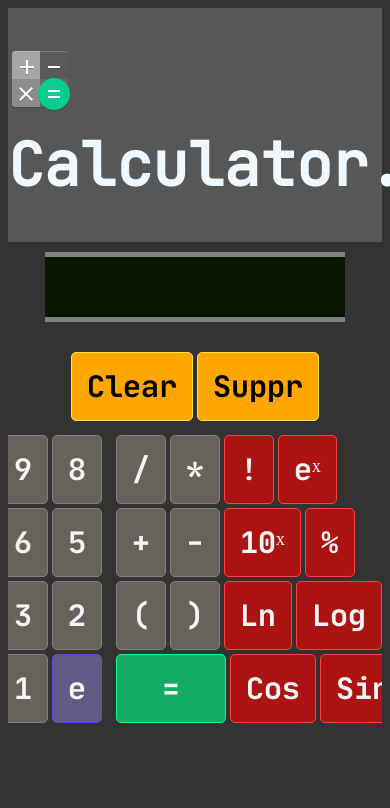
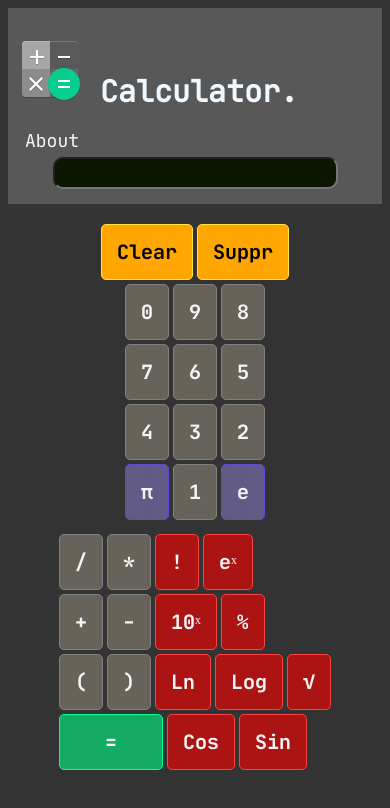
Before and after one commit to NkABO074/Calculator., a plain HTML site: page index.html in a window 390 px wide. Drawn offline with Linux system fonts and the light colour scheme.

Commit message:
I adabt the css for mobile

```diff
--- a/Styles/body.css
+++ b/Styles/body.css
@@ -9,13 +9,15 @@
 }
 
 .AllKeys {
-    padding-left: 10%;
-    padding-right: 10%;
-    overflow: auto;
+    /*display: flex;*/
+    padding-left: auto;
+    padding-right: auto;
+    /*overflow: auto;*/
 }
 
 body {
     background-color: rgba(0, 0, 0, 0.800);
+    flex-wrap: wrap;
     display: flex;
     flex-direction: column;
     justify-content: space-between;
@@ -25,18 +27,18 @@ body {
     display: flex;
     /*align-content: space-between;*/
     justify-content: center;
-    overflow: auto;
+    /*overflow: auto;*/
 }
 
 .screen {
     background-color: rgb(10, 22, 0);
     color: white;
-    font-size: 40px;
+    font-size: 20px;
     font-family: 'Brains';
-    border:5px solid gray;
+    /*border:5px solid gray;*/
     border-radius: 10px;
-    margin: 10px;
-    padding: 5px;
+    margin: 5px;
+    padding: 2px;
 }
 
 .numpad-zone-supp {
@@ -52,6 +54,7 @@ body {
     /*justify-content: center;*/
     align-content: space-evenly;
 }
+
 /*Basic Key*/
 .touch{
     background-color: rgba(179, 168, 148, 0.415);
@@ -61,7 +64,7 @@ body {
     backdrop-filter: blur(10px);
     color:whitesmoke;
     padding: 15px;
-    font-size: 30px;
+    font-size: 20px;
     margin: 2px;
 }
 .touch:active {
@@ -83,7 +86,7 @@ body {
     /*padding: 15px;*/
     padding-right: 45px;
     padding-left: 45px;
-    font-size: 30px;
+    font-size: 20px;
     margin: 2px;
 }
 .touchEqual:active {
@@ -104,7 +107,7 @@ body {
     backdrop-filter: blur(10px);
     color:whitesmoke;
     padding: 15px;
-    font-size: 30px;
+    font-size: 20px;
     margin: 2px;
 }
 .touchFn:active{
@@ -124,7 +127,7 @@ body {
     backdrop-filter: blur(10px);
     color:rgb(0, 0, 0);
     padding: 15px;
-    font-size: 30px;
+    font-size: 20px;
     margin: 2px;
 }
 .touchDel:active{
@@ -145,7 +148,7 @@ body {
     backdrop-filter: blur(10px);
     color:whitesmoke;
     padding: 15px;
-    font-size: 30px;
+    font-size: 20px;
     margin: 2px;
 }
 .touchConst:active {
@@ -159,9 +162,11 @@ body {
 /**/
 .container {
     display: flex;
+    flex-direction: column;
     justify-content: center;
     align-items: center;
     height: 100%;
+    /*margin-top: 180px;*/
 }
 
 .calcPartFunc {
--- a/Styles/head.css
+++ b/Styles/head.css
@@ -3,23 +3,28 @@
     src: url('/Fonts/JetBrainsMono-1.0.3/web/woff/JetBrainsMono-Regular.woff') format('woff');
 }
 
+#title-of-head {
+    margin-right: auto;
+}
+
 header {
     background-color: rgba(128, 128, 128,0.480);
-   /* padding: 10px;*/
-    display: flex;
+    padding: 10px;
+    /*display: flex;*/
     font-family: 'Brains';
-    backdrop-filter: blur(10px);
+    /*backdrop-filter: blur(10px);*/
     color: aliceblue;
-    justify-content: space-around;
+    align-items: center;
+    /*flex-wrap: wrap;*/
+    /*position: fixed;*/
 }
 
 
 nav {
-    display: flex;
-    /*flex-direction: row;*/
-    align-items: center;
+    /*display: flex;*/
+    /*align-items: center;*/
     overflow: auto;
-    font-size: 20px;
+    font-size: 18px;
 }
 
 a {
@@ -30,11 +35,10 @@ a {
 a:hover {
     text-decoration: none;
     color: aliceblue;
-    padding: 7px;
     text-shadow: 0 4px 8px rgba(0, 0, 0, 0.5);
 }
 
 
 h1 {
-    font-size: 60px;
+    font-size: 30px;
 }
--- a/index.html
+++ b/index.html
@@ -9,9 +9,11 @@
         <title>Calculator.</title>
         <meta name="" content="">
         <meta name="viewport" content="width=device-width, initial-scale=1">
+
         <link rel="stylesheet" href="Styles/head.css">
         <link rel="stylesheet" href="Styles/body.css">
         <link rel="stylesheet" href="Styles/feet.css">
+
     </head>
 
     <header>
@@ -21,27 +23,30 @@
         <nav>
                 <div id="About-link" ><a href="#" id="openPopup">About</a></div>
         </nav>
-
+        <div>
+        <!--Calculator Screen-->
+        <form id="button-form" class="AllKeys">
+            <div id="number-screen">
+                <input type="text" name="" id="Calculator-screen" class="screen" >
+                <!--<input type="text" name="" id="Calculator-result" class="screen" >-->
+            </div>
+        <!---->
+        </div>
     </header>
 
 
     <body>
 
-        <!--Calculator Screen-->
-        <form id="button-form" class="AllKeys">
-        <div id="number-screen">
-            <input type="text" name="" id="Calculator-screen" class="screen" >
-            <!--<input type="text" name="" id="Calculator-result" class="screen" >-->
-        </div>
-                <!---->
+
                 <br>
-                <!--Del Keys-->
+
+            <div class="container">
+                 <!--Del Keys-->
                 <div id="number-cleaning" class="numpad-zone-supp">
                     <input type="button" value="Clear" class="touchDel" id="clsr">
                     <input type="button" value="Suppr" class="touchDel" id="del">
                 </div>
                 <!---->
-            <div class="container">
             <!--Numbers keys-->
             <div class="calcPartNum">
                 <div id="number-0,8" class="numpad-zone">
```
